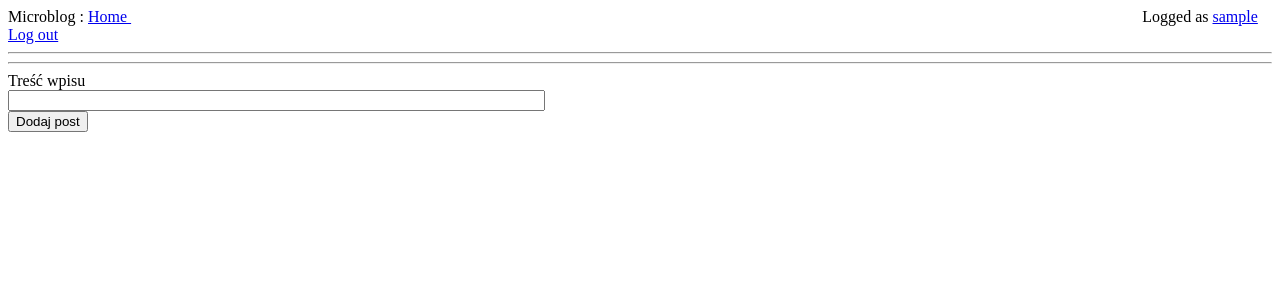
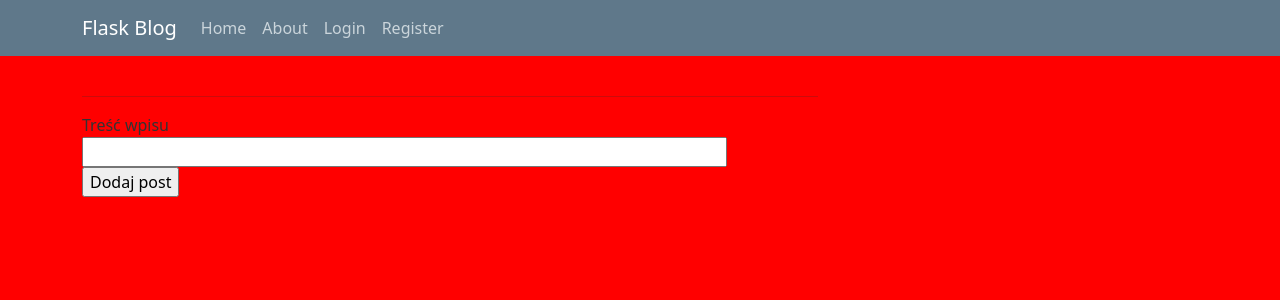
Before and after one commit to pankazik/microblogv1, a Flask app: page /myprofile in a window 1280 px wide. Shown: the top 300 px of the page. Run offline with Flask 2, Linux system fonts and the light colour scheme; the visitor is signed in with stand-in values (Sample User, id 1); data comes from the database, SQL or seed files in the repository; data that the repository does not hold is empty.

Commit message:
new project

```diff
--- /dev/null
+++ b/app/main.css
@@ -0,0 +1,81 @@
+
+body {
+  background: #ff0000;
+  color: #333333;
+  margin-top: 5rem;
+}
+
+h1, h2, h3, h4, h5, h6 {
+  color: #444444;
+}
+
+.bg-steel {
+  background-color: #5f788a;
+}
+
+.site-header .navbar-nav .nav-link {
+  color: #cbd5db;
+}
+
+.site-header .navbar-nav .nav-link:hover {
+  color: #ffffff;
+}
+
+.site-header .navbar-nav .nav-link.active {
+  font-weight: 500;
+}
+
+.content-section {
+  background: #ffffff;
+  padding: 10px 20px;
+  border: 1px solid #dddddd;
+  border-radius: 3px;
+  margin-bottom: 20px;
+}
+
+.article-title {
+  color: #444444;
+}
+
+a.article-title:hover {
+  color: #428bca;
+  text-decoration: none;
+}
+
+.article-content {
+  white-space: pre-line;
+}
+
+.article-img {
+  height: 65px;
+  width: 65px;
+  margin-right: 16px;
+}
+
+.article-metadata {
+  padding-bottom: 1px;
+  margin-bottom: 4px;
+  border-bottom: 1px solid #e3e3e3
+}
+
+.article-metadata a:hover {
+  color: #333;
+  text-decoration: none;
+}
+
+.article-svg {
+  width: 25px;
+  height: 25px;
+  vertical-align: middle;
+}
+
+.account-img {
+  height: 125px;
+  width: 125px;
+  margin-right: 20px;
+  margin-bottom: 16px;
+}
+
+.account-heading {
+  font-size: 2.5rem;
+}
--- a/app/routes.py
+++ b/app/routes.py
@@ -1,16 +1,23 @@
 from app import app, db
 from flask import render_template, flash, redirect, url_for
-from app.forms import Loginform, Registrationform,Postform
+from app.forms import Loginform, Registrationform, Postform
 from flask_login import current_user, login_user, logout_user, login_required
-from app.models import User,Post
+from app.models import User, Post
 from datetime import datetime
+import base64
+
 
 @app.route('/')
 @app.route('/index')
 @login_required
 def index():
+    image = open('C:/Users/rados/Desktop/PythonKurs/0toflask/app/images.png','rb')
+    image_read = image.read()
+    image_64 = base64.b64encode(image_read)
+    print(image_64)
+    img_decode = image_64.decode()
     posty = Post.query.all()
-    return render_template('index.html', posts=posty)
+    return render_template('index.html', posts=posty,image=img_decode )
 
 
 @app.route('/user/<username>')
@@ -57,7 +64,7 @@ def register():
     return render_template('register.html', form=form)
 
 
-@app.route('/myprofile',methods=['GET','POST'])
+@app.route('/myprofile', methods=['GET', 'POST'])
 @login_required
 def myprofile():
     if current_user.is_authenticated:
@@ -69,6 +76,6 @@ def myprofile():
             db.session.add(newpost)
             db.session.commit()
             return redirect(url_for('myprofile'))
-        posts = Post.query.filter_by(author = user)
-        return render_template('myprofile.html',posts=posts,form=form)
+        posts = Post.query.filter_by(author=user)
+        return render_template('myprofile.html', posts=posts, form=form)
     return redirect(url_for('login'))
--- a/app/templates/base.html
+++ b/app/templates/base.html
@@ -1,25 +1,56 @@
 <!DOCTYPE html>
 <html lang="en">
 <head>
-    <meta charset="UTF-8">
+
+    <meta charset="utf-8">
+    <meta name="viewport" content="width=device-width, initial-scale=1">
+    <link href="https://cdn.jsdelivr.net/npm/bootstrap@5.1.0/dist/css/bootstrap.min.css" rel="stylesheet" integrity="sha384-KyZXEAg3QhqLMpG8r+8fhAXLRk2vvoC2f3B09zVXn8CA5QIVfZOJ3BCsw2P0p/We" crossorigin="anonymous">
+
     <title>Microblog</title>
+    <link rel="stylesheet" type="text/css" href="main.css">
 </head>
 <body>
-<div>
-    Microblog :
-    <a href="{{ url_for('index') }}">Home </a>
-    {% if current_user.is_authenticated%}
-        <span style="margin-left:80%">Logged as   <a href="{{url_for('myprofile')}}">{{current_user.username}}</a></span>
-        <a href="{{url_for('logout')}}">Log out</a>
-    {% else %}
-        <a href="{{ url_for('login') }}">Log in </a>
-    {% endif %}
+<header class="site-header">
+      <nav class="navbar navbar-expand-md navbar-dark bg-steel fixed-top">
+        <div class="container">
+          <a class="navbar-brand mr-4" href="/">Flask Blog</a>
+          <button class="navbar-toggler" type="button" data-toggle="collapse" data-target="#navbarToggle" aria-controls="navbarToggle" aria-expanded="false" aria-label="Toggle navigation">
+            <span class="navbar-toggler-icon"></span>
+          </button>
+          <div class="collapse navbar-collapse" id="navbarToggle">
+            <div class="navbar-nav mr-auto">
+              <a class="nav-item nav-link" href="/">Home</a>
+              <a class="nav-item nav-link" href="/about">About</a>
+            </div>
+            <!-- Navbar Right Side -->
+            <div class="navbar-nav">
+              <a class="nav-item nav-link" href="/login">Login</a>
+              <a class="nav-item nav-link" href="/register">Register</a>
+            </div>
+          </div>
+        </div>
+      </nav>
+    </header>
+<!--<div>-->
+<!--    Microblog :-->
+<!--    <a href="{{ url_for('index') }}">Home </a>-->
+<!--    {% if current_user.is_authenticated%}-->
+<!--        <span style="margin-left:80%">Logged as   <a href="{{url_for('myprofile')}}">{{current_user.username}}</a></span>-->
+<!--        <a href="{{url_for('logout')}}">Log out</a>-->
+<!--    {% else %}-->
+<!--        <a href="{{ url_for('login') }}">Log in </a>-->
+<!--    {% endif %}-->
+<!--</div>-->
+<!--<hr>-->
+    <main role="main" class="container">
+      <div class="row">
+        <div class="col-md-8">
+          {% block content %}{% endblock %}
+        </div>
+      </div>
+    </main>
 
-</div>
-<hr>
-<div>
-  {% block content %}
-  {% endblock %}
-</div>
+    <script src="https://cdn.jsdelivr.net/npm/@popperjs/core@2.9.3/dist/umd/popper.min.js" integrity="sha384-eMNCOe7tC1doHpGoWe/6oMVemdAVTMs2xqW4mwXrXsW0L84Iytr2wi5v2QjrP/xp" crossorigin="anonymous"></script>
+    <script src="https://cdn.jsdelivr.net/npm/bootstrap@5.1.0/dist/js/bootstrap.min.js" integrity="sha384-cn7l7gDp0eyniUwwAZgrzD06kc/tftFf19TOAs2zVinnD/C7E91j9yyk5//jjpt/" crossorigin="anonymous"></script>
 </body>
 </html>
```
Also changed, not shown: app/templates/index.html (+3 -2 lines), app/templates/main.css (added, +81 -0 lines).
